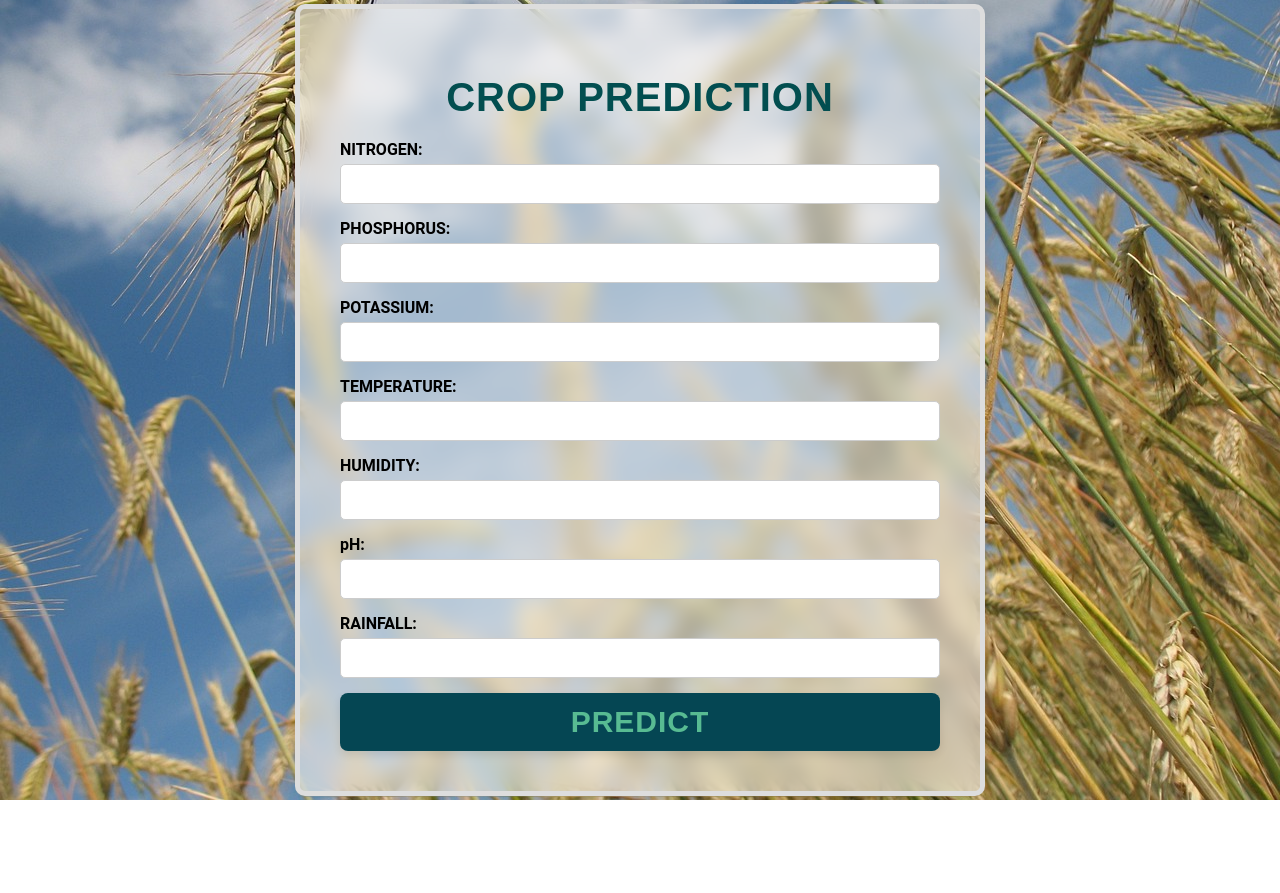
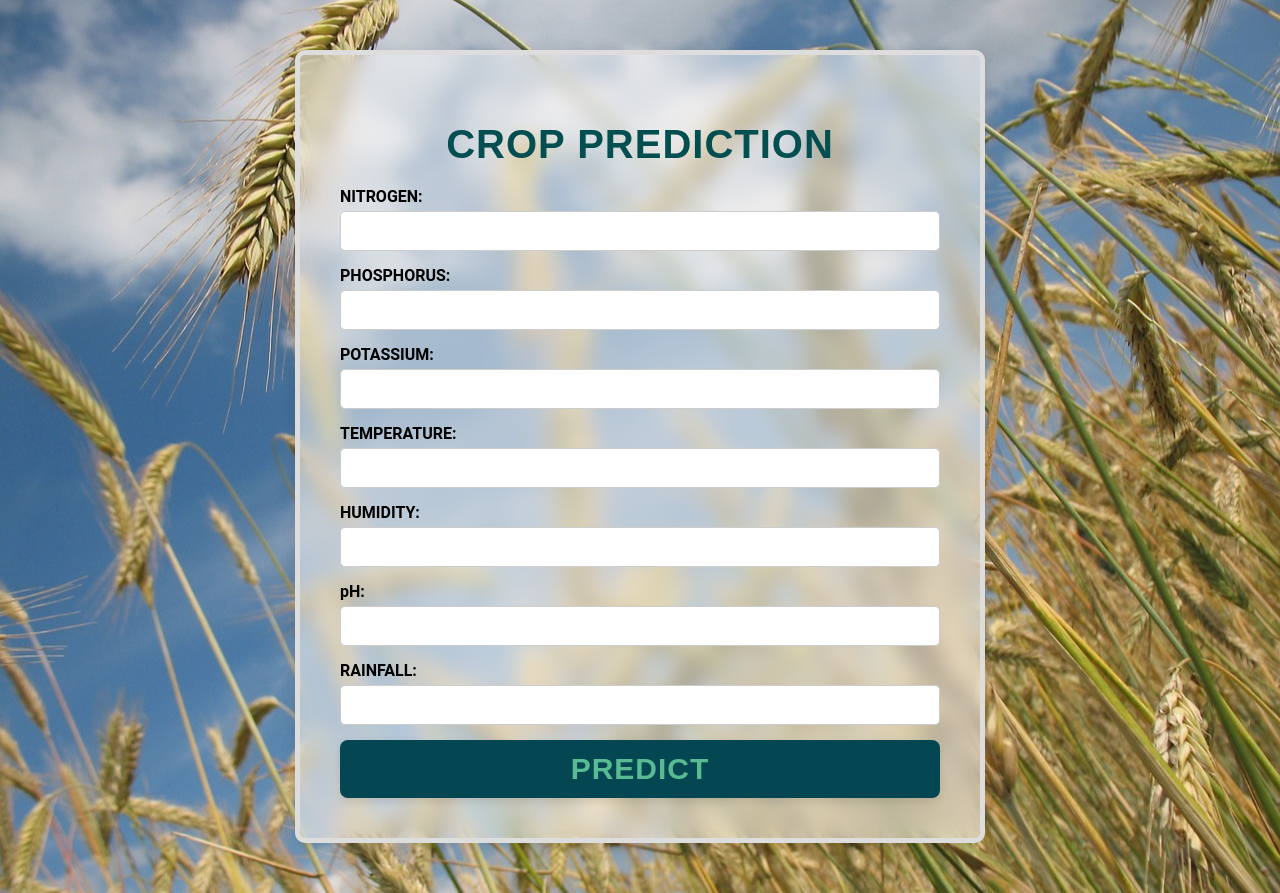
Before and after one commit to Oindrila-0104/Crop_prediction, a Flask app: page / in a window 1280 px wide. Before the commit the page ends 800 px from the top, so only its background shows below. Run offline with Flask 3, Linux system fonts and the light colour scheme; parts of the project's set-up code (start-up, migrations or seed data) failed here and were passed over.

Commit message:
Update index.html

```diff
--- a/templates/index.html
+++ b/templates/index.html
@@ -11,16 +11,10 @@
             background-size: cover;
             background-position: center;
             background-repeat: no-repeat;
-            background-attachment: fixed;
             font-family: 'Roboto', Arial, sans-serif;
             background-color: #9bcdc8;
-            margin: 0;
-            padding: 0;
-            height: 100vh;
-
-            display: flex;
-            justify-content: center;
-            align-items: center;
+            margin: 10px;
+            padding: 10px;
         }
 
         .container {
```
